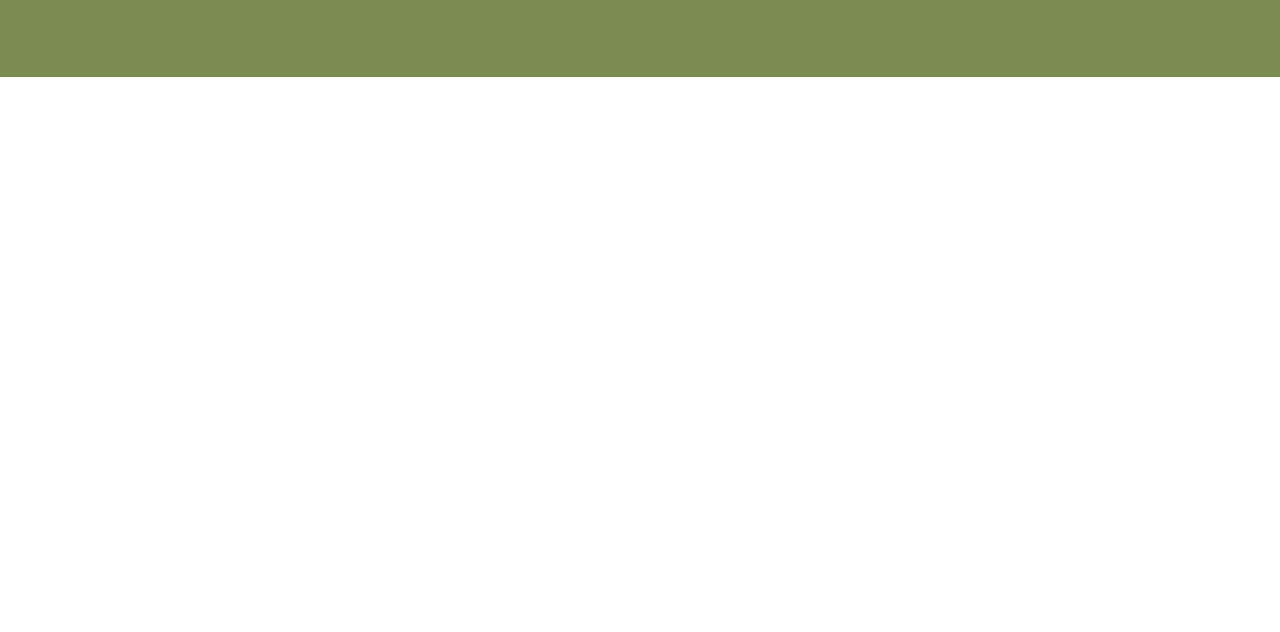
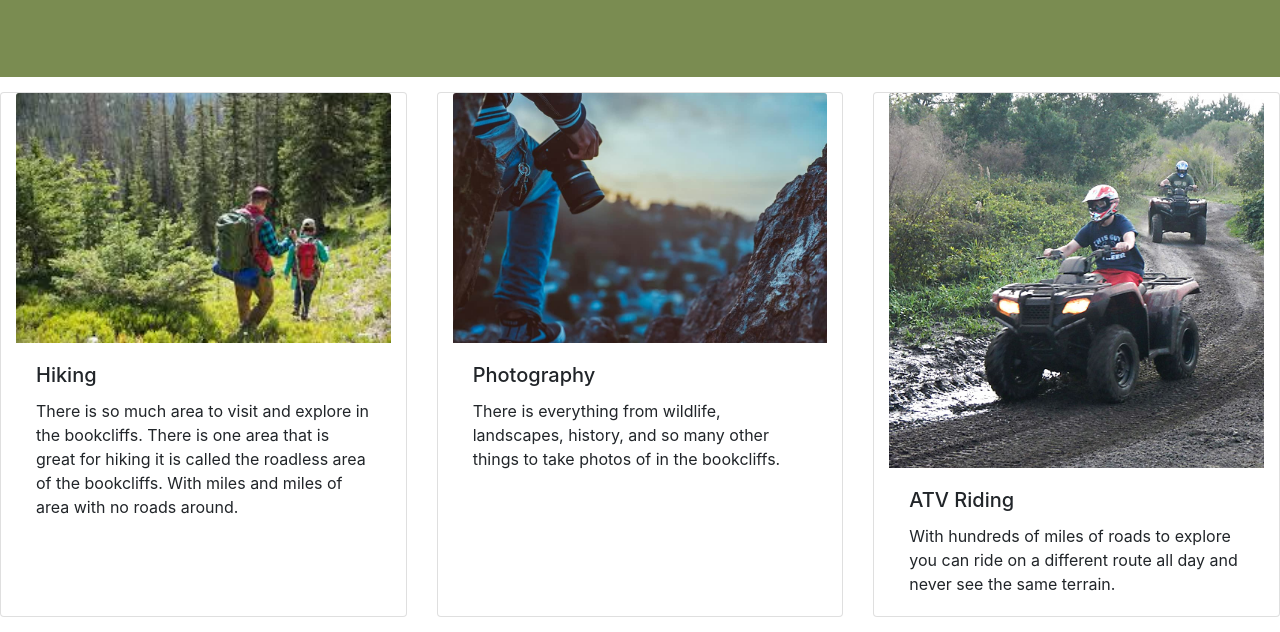
Before and after one commit to jjnielson21/bootstrap, a plain HTML site: page activities.html in a window 1280 px wide. Shown: the part 228-860 px from the top of the page. Before the commit the page ends 800 px from the top, so only its background shows below. Drawn offline with nearby package versions, Linux system fonts and the light colour scheme.

Commit message:
images added and a few changes

```diff
--- a/activities.html
+++ b/activities.html
@@ -37,7 +37,34 @@
             <p class="lead">Things to do while in the Bookcliffs</p>
         </div>
     </div>
-
+    <div class="cards row">
+        <div class="card col-sm" style="width: 18rem;">
+            <img src="images/bookcliffs4.JPG" class="card-img-top" alt="...">
+            <div class="card-body">
+                <h5 class="card-title">Hiking</h5>
+                <p class="card-text">There is so much area to visit and explore in the bookcliffs. There is one area that is great
+                    for hiking it is called the roadless area of the bookcliffs.  With miles and miles of area with no roads around.</p>
+            </div>
+        </div>
+        <div class="card col-sm" style="width: 18rem;">
+            <img src="images/bookcliffs9.JPG" class="card-img-top" alt="...">
+            <div class="card-body">
+                <h5 class="card-title">Photography</h5>
+                <p class="card-text">There is everything from wildlife, landscapes, history, and so many other things to take photos of
+                    in the bookcliffs.
+                </p>
+            </div>
+        </div>
+        <div class="card col-sm" style="width: 18rem;">
+                <img src="images/bookcliffs10.JPG" class="card-img-top" alt="...">
+                <div class="card-body">
+                    <h5 class="card-title">ATV Riding</h5>
+                    <p class="card-text">With hundreds of miles of roads to explore you can ride on a different route all day and
+                        never see the same terrain.
+                    </p>
+                </div>
+            </div>
+    </div>
     <!-- Optional JavaScript -->
     <!-- jQuery first, then Popper.js, then Bootstrap JS -->
     <script src="jquery/jquery.min.js"></script>
--- a/css/custom.css
+++ b/css/custom.css
@@ -7,7 +7,6 @@
     background-color: #BFAE8E
 }
 img {
-    height: 600px;
     width: 100%;
 }
 .footer {
@@ -23,3 +22,12 @@ img {
 .pt-3, .py-3 {
     padding-top: 1rem!important;
 }
+.cards {
+    display: flex;
+    flex-direction: row;
+    justify-content: center;
+
+}
+.card {
+    margin: 15px;
+}
```
Also changed, not shown: index.html (+25 -1 lines), images/bookcliffs10.JPG (added), images/bookcliffs14.JPG (added), images/bookcliffs4.JPG (added), images/bookcliffs5.JPG (added), images/bookcliffs7.JPG (added), images/bookcliffs9.JPG (added), 6 other files.
